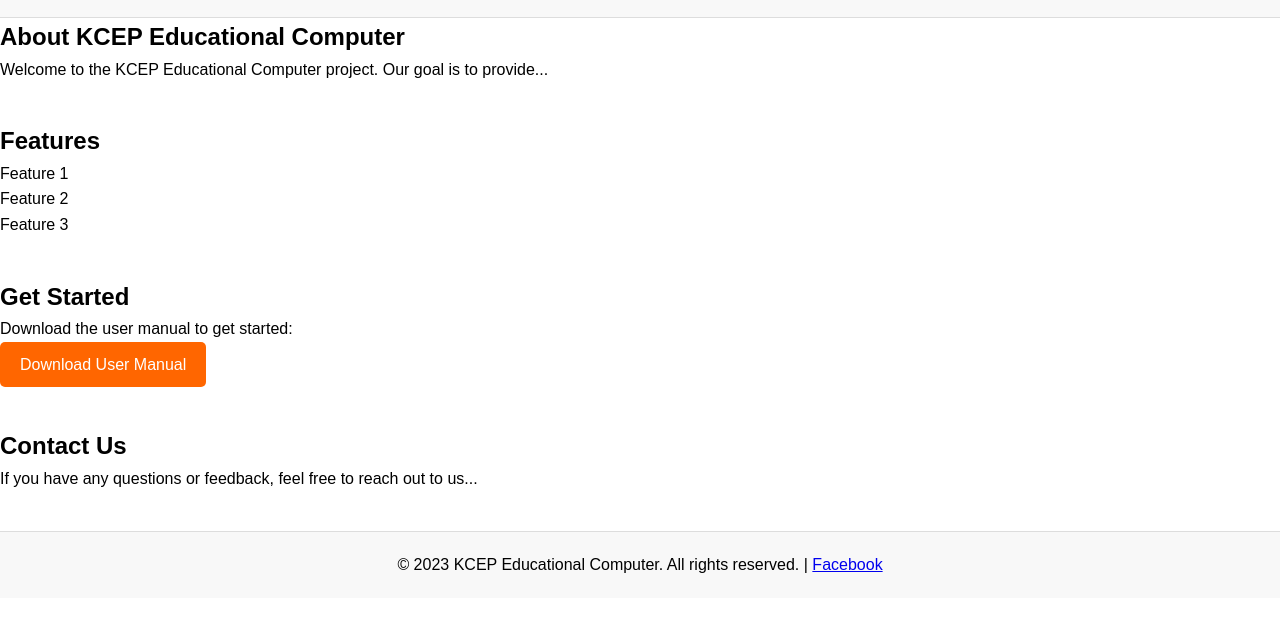
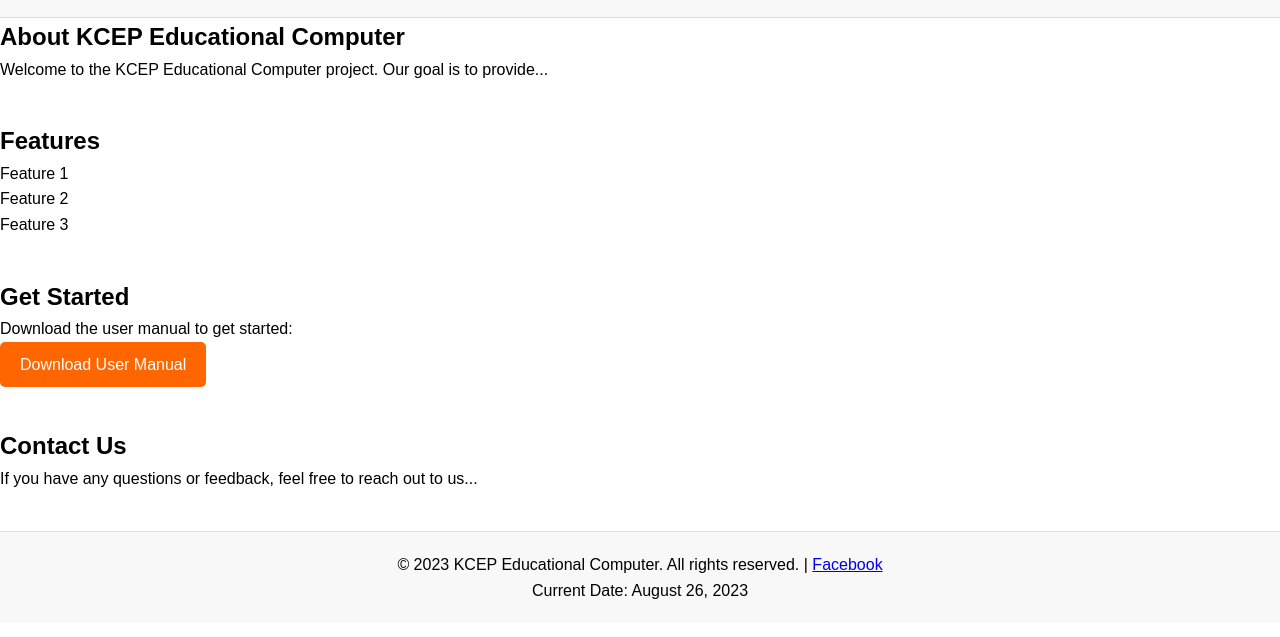
Before and after one commit to KaendeMan/kcep, a plain HTML site: page index.html in a window 1280 px wide. Shown: the part 61-698 px from the top of the page. Drawn offline with Linux system fonts and the light colour scheme.

Commit message:
Update index.html

```diff
--- a/index.html
+++ b/index.html
@@ -70,8 +70,20 @@
     </main>
 
     <footer>
-    <p>&copy; 2023 KCEP Educational Computer. All rights reserved. | <a href="https://web.facebook.com/100093985050589/professional_dashboard">Facebook</a></p>
+    <p>&copy; 2023 KCEP Educational Computer. All rights reserved. | <a href="https://web.facebook.com/100093985050589/professional_dashboard">Facebook</a></p><p id="current-date"></p>
 </footer>
+
+    <script>
+    // Get the current date and time
+    const currentDate = new Date();
+
+    // Format the date to display
+    const options = { year: 'numeric', month: 'long', day: 'numeric' };
+    const formattedDate = currentDate.toLocaleDateString('en-US', options);
+
+    // Update the content of the <p> element with the formatted date
+    document.getElementById('current-date').textContent = `Current Date: ${formattedDate}`;
+</script>
 
     <script src="kcep.js"></script>
 </body>
```
